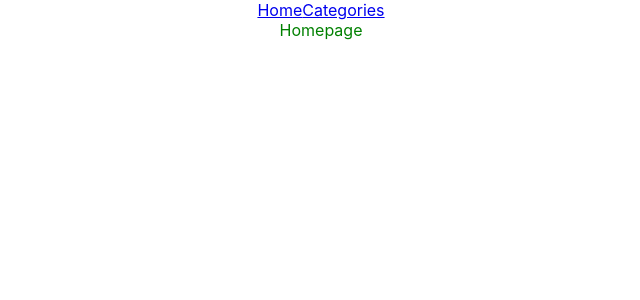
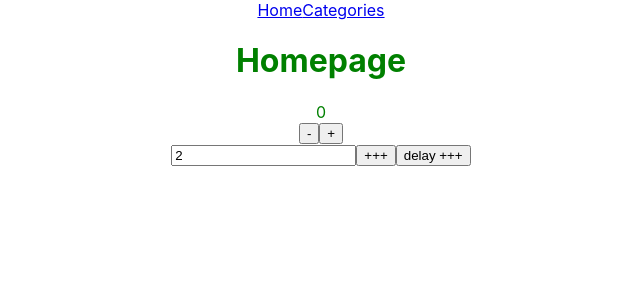
Before and after one commit to aleksandr-slobodian/cl-blog-admin, a React (Create React App) app: page / in a window 1280 px wide. Shown: the top 300 px of the page, without its empty margins (319-959 px from the left). Built offline with nearby package versions, Linux system fonts and the light colour scheme.

Commit message:
add redux toolkit

```diff
--- a/package.json
+++ b/package.json
@@ -3,6 +3,7 @@
   "version": "0.1.0",
   "private": true,
   "dependencies": {
+    "@reduxjs/toolkit": "^1.9.0",
     "@testing-library/jest-dom": "^5.16.5",
     "@testing-library/react": "^13.4.0",
     "@testing-library/user-event": "^13.5.0",
@@ -12,6 +13,7 @@
     "@types/react-dom": "^18.0.9",
     "react": "^18.2.0",
     "react-dom": "^18.2.0",
+    "react-redux": "^8.0.5",
     "react-router-dom": "^6.4.3",
     "react-scripts": "5.0.1",
     "react-use": "^17.4.0",
--- /dev/null
+++ b/src/hooks/index.ts
@@ -0,0 +1 @@
+export * from "./redux";
--- /dev/null
+++ b/src/hooks/redux.ts
@@ -0,0 +1,6 @@
+import { useDispatch, useSelector } from "react-redux";
+import type { TypedUseSelectorHook } from "react-redux";
+import type { RootState, AppDispatch } from "../store";
+
+export const useAppDispatch: () => AppDispatch = useDispatch;
+export const useAppSelector: TypedUseSelectorHook<RootState> = useSelector;
--- a/src/index.tsx
+++ b/src/index.tsx
@@ -4,15 +4,19 @@ import "./index.css";
 import App from "./App";
 // import reportWebVitals from './reportWebVitals';
 import { BrowserRouter } from "react-router-dom";
+import { store } from "./store";
+import { Provider } from "react-redux";
 
 const root = ReactDOM.createRoot(
   document.getElementById("root") as HTMLElement
 );
 root.render(
   <React.StrictMode>
-    <BrowserRouter>
-      <App />
-    </BrowserRouter>
+    <Provider store={store}>
+      <BrowserRouter>
+        <App />
+      </BrowserRouter>
+    </Provider>
   </React.StrictMode>
 );
 
--- a/src/pages/home/PageHome.tsx
+++ b/src/pages/home/PageHome.tsx
@@ -1,7 +1,46 @@
-import React from "react";
+import React, { useState } from "react";
+import { useAppDispatch, useAppSelector } from "../../hooks";
+import {
+  decrement,
+  increment,
+  incrementByAmount,
+  incrementByAmountAsync,
+  selectCount,
+} from "../../state/counter";
 
 export const PageHome: React.FC = () => {
-  return <div>Homepage</div>;
+  const count = useAppSelector(selectCount);
+  const dispatch = useAppDispatch();
+  const [incrementAmount, setIncrementAmount] = useState<number>(2);
+  return (
+    <div>
+      <h1>Homepage</h1>
+      <div>{count}</div>
+      <div>
+        <button onClick={() => dispatch(decrement())}>-</button>
+        <button onClick={() => dispatch(increment())}>+</button>
+      </div>
+      <div>
+        <div>
+          <input
+            type="text"
+            value={incrementAmount}
+            onChange={(event) =>
+              setIncrementAmount(parseInt(event.target.value))
+            }
+          />
+          <button onClick={() => dispatch(incrementByAmount(incrementAmount))}>
+            +++
+          </button>
+          <button
+            onClick={() => dispatch(incrementByAmountAsync(incrementAmount))}
+          >
+            delay +++
+          </button>
+        </div>
+      </div>
+    </div>
+  );
 };
 
 export default PageHome;
--- /dev/null
+++ b/src/state/counter/counterSlice.ts
@@ -0,0 +1,39 @@
+import { createSlice, PayloadAction } from "@reduxjs/toolkit";
+import { AppDispatch, RootState } from "../../store";
+
+interface CounterState {
+  value: number;
+}
+
+const initialState: CounterState = {
+  value: 0,
+};
+
+export const counterSlice = createSlice({
+  name: "counter",
+  initialState,
+  reducers: {
+    increment: (state) => {
+      state.value += 1;
+    },
+    decrement: (state) => {
+      state.value -= 1;
+    },
+    incrementByAmount: (state, action: PayloadAction<number>) => {
+      state.value += action.payload;
+    },
+  },
+});
+
+export const incrementByAmountAsync =
+  (amount: number) => (dispatch: AppDispatch) => {
+    setTimeout(function () {
+      dispatch(incrementByAmount(amount));
+    }, 3000);
+  };
+
+export const { increment, decrement, incrementByAmount } = counterSlice.actions;
+
+export const selectCount = (state: RootState) => state.counter.value;
+
+export default counterSlice.reducer;
--- /dev/null
+++ b/src/state/counter/index.ts
@@ -0,0 +1 @@
+export * from "./counterSlice";
--- /dev/null
+++ b/src/store.ts
@@ -0,0 +1,13 @@
+import { configureStore } from "@reduxjs/toolkit";
+
+import counterReduser from "./state/counter/counterSlice";
+
+export const store = configureStore({
+  reducer: {
+    counter: counterReduser,
+  },
+});
+
+export type RootState = ReturnType<typeof store.getState>;
+
+export type AppDispatch = typeof store.dispatch;
```
Also changed, not shown: 1 other file (tests, documents, lock files or other folders).
